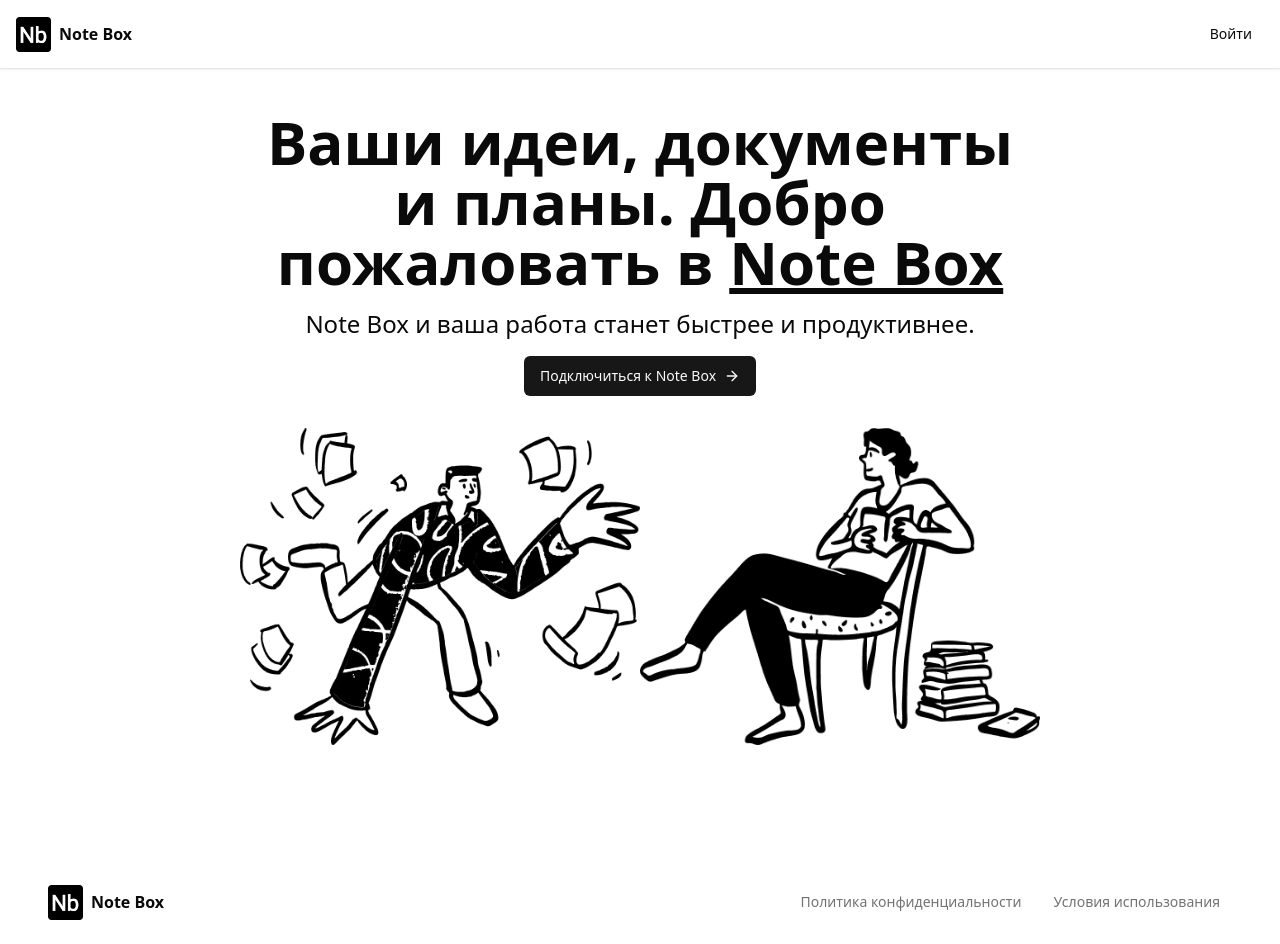
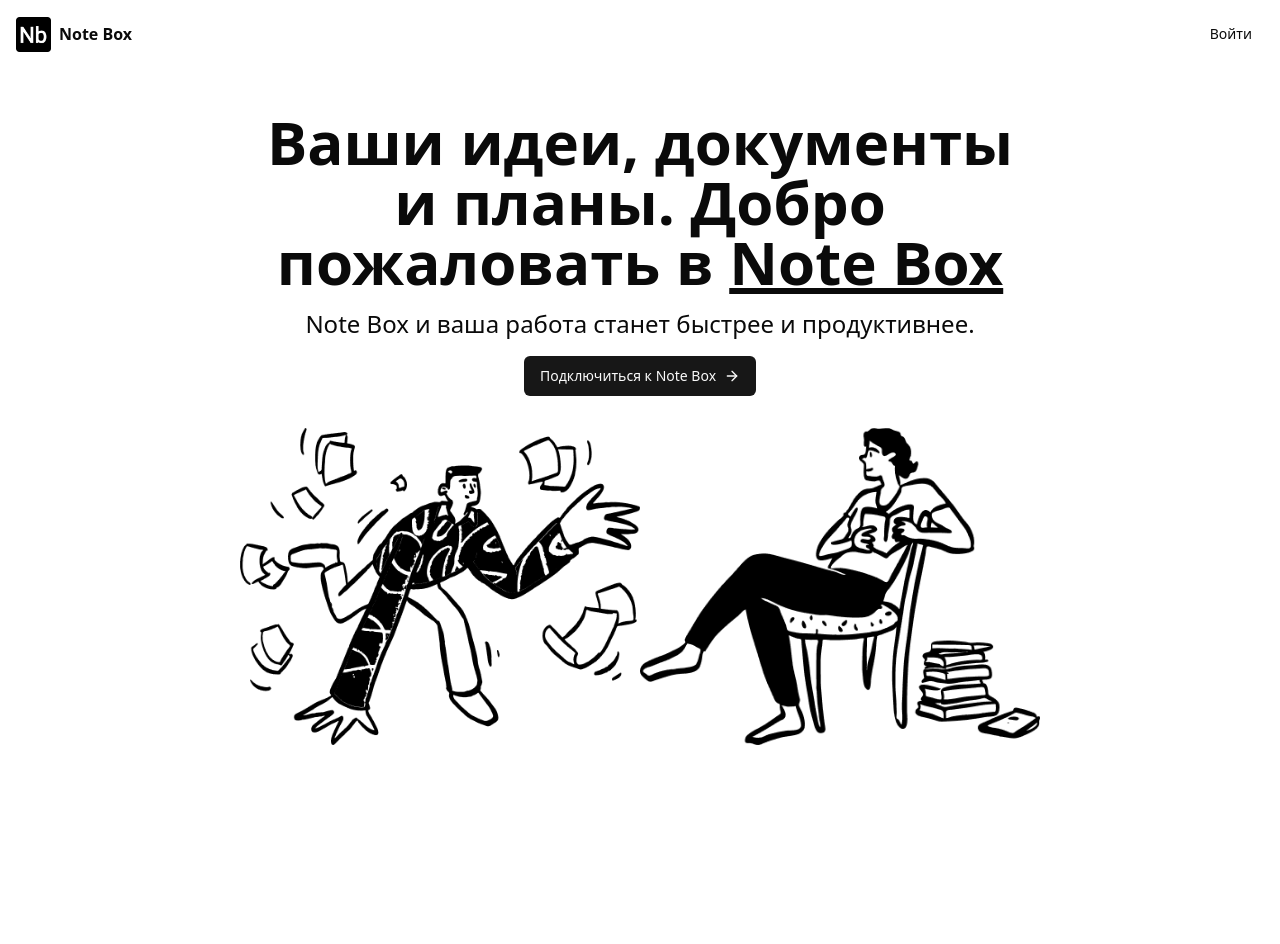
Before and after one commit to vilavren/note-box, a React (Vite) app: page / in a window 1280 px wide. After the commit the page ends 800 px from the top, so only its background shows below. Built offline with nearby package versions, Linux system fonts and the light colour scheme.

Commit message:
added: styles for pwa

```diff
--- a/src/components/common/People.tsx
+++ b/src/components/common/People.tsx
@@ -4,7 +4,7 @@
   return (
     <div className="flex flex-col items-center justify-center max-w-5xl">
       <div className="flex items-center">
-        <div className="relative h-[300px] w-[300px] sm:h-[350px] sm:w-[350px] md:h-[400px] md:w-[400px]">
+        <div className="relative w-[300px] sm:h-[350px] sm:w-[350px] md:h-[400px] md:w-[400px]">
           <img
             src="/people-documents.png"
             alt="Картинка человека с документами"
--- a/src/index.css
+++ b/src/index.css
@@ -58,3 +58,13 @@
     @apply bg-background text-foreground;
   }
 }
+
+body,
+html {
+  position: fixed;
+
+  overflow: hidden;
+
+  width: 100%;
+  height: 100%;
+}
```
